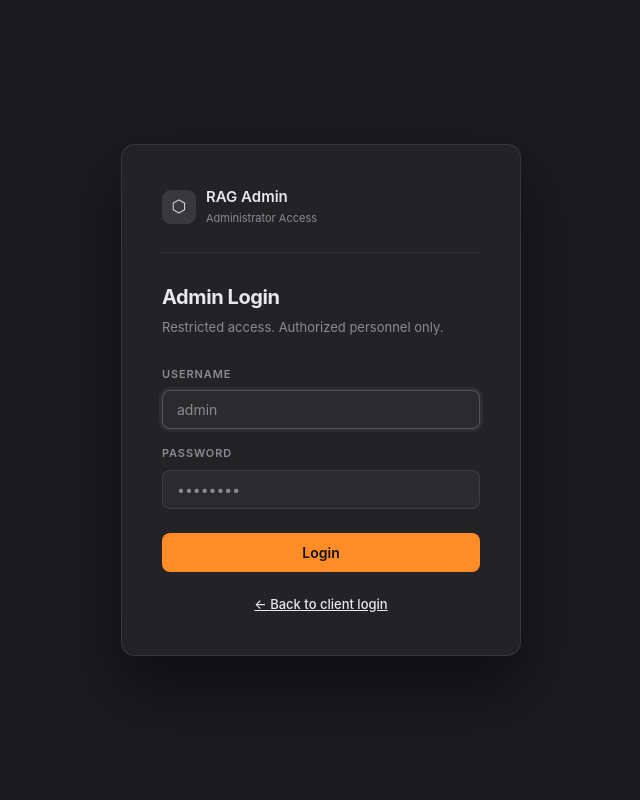
After one commit to f1lthysam/local-rag-engine, a Flask app: page /admin/login in a window 1280 px wide. The commit adds this page. Shown: the whole page, without its empty margins (319-959 px from the left). Run offline with Flask 3, Linux system fonts and the light colour scheme; some libraries are stand-ins or nearby versions; some web fonts are replaced.

Commit message:
Admin Log-In Page

```diff
--- a/app.py
+++ b/app.py
@@ -22,7 +22,31 @@ import query_data
 from scrape_web import scrape_and_save, scrape_full_website
 from usage_analytics import record_query_event, usage_summary
 
+ADMIN_USERNAME = os.getenv("ADMIN_USERNAME", "admin")
+ADMIN_PASSWORD = os.getenv("ADMIN_PASSWORD", "admin_oaHHpo_leC9Kr5p_I5DCjdLJ-HTLf-pAQBR3U0RQD1Y")
+
 app = Flask(__name__, template_folder="templates")
+
+@app.route("/admin/login", methods=["GET", "POST"])
+def admin_login():
+    if session.get("is_admin"):
+        return redirect(url_for("dashboard"))
+    error = None
+    if request.method == "POST":
+        username = request.form.get("username", "").strip()
+        password = request.form.get("password", "").strip()
+        if username == ADMIN_USERNAME and password == ADMIN_PASSWORD:
+            session["is_admin"] = True
+            session.permanent = True
+            return redirect(url_for("dashboard"))
+        error = "Invalid credentials."
+    return render_template("admin_login.html", error=error)
+
+@app.route("/admin/logout")
+def admin_logout():
+    session.pop("is_admin", None)
+    return redirect(url_for("admin_login"))
+
 
 app.register_blueprint(client_portal_bp)
 register_client_auth(app)
--- /dev/null
+++ b/templates/admin_login.html
@@ -0,0 +1,66 @@
+<!DOCTYPE html>
+<html lang="en">
+<head>
+<meta charset="UTF-8">
+<meta name="viewport" content="width=device-width, initial-scale=1.0">
+<title>Admin Login — RAG</title>
+<link rel="stylesheet" href="https://rsms.me/inter/inter.css">
+<style>
+  *, *::before, *::after { box-sizing: border-box; margin: 0; padding: 0; }
+  :root {
+    --bg: #1b1b1f; --surface: #232327; --border: rgba(255,255,255,0.06);
+    --border2: rgba(255,255,255,0.09); --text: #e8e8ea; --muted: #8b8b96;
+    --danger: #e05555; --danger-soft: rgba(224,85,85,0.12);
+    --sans: 'Inter', system-ui, sans-serif; --radius: 14px; --radius-sm: 8px;
+  }
+  html, body { background: var(--bg); color: var(--text); font-family: var(--sans); font-size: 15px; line-height: 1.6; -webkit-font-smoothing: antialiased; }
+  body { display: flex; align-items: center; justify-content: center; min-height: 100vh; padding: 24px; }
+  .box { background: var(--surface); border: 1px solid var(--border2); border-radius: var(--radius); padding: 40px; width: 100%; max-width: 400px; box-shadow: 0 32px 64px rgba(0,0,0,0.45); }
+  .logo-wrap { display: flex; align-items: center; gap: 10px; margin-bottom: 28px; padding-bottom: 24px; border-bottom: 1px solid var(--border); }
+  .logo-icon { width: 34px; height: 34px; background: rgba(255,255,255,0.1); border-radius: 9px; display: flex; align-items: center; justify-content: center; font-size: 17px; flex-shrink: 0; }
+  .logo-text { font-size: 15px; font-weight: 600; color: var(--text); }
+  .logo-sub { font-size: 11px; color: var(--muted); margin-top: 1px; }
+  h2 { font-size: 20px; font-weight: 700; color: var(--text); letter-spacing: -0.02em; margin-bottom: 4px; }
+  p.sub { color: var(--muted); font-size: 13px; margin-bottom: 28px; }
+  .form-group { margin-bottom: 16px; }
+  .form-label { display: block; font-size: 11px; font-weight: 600; letter-spacing: 0.08em; text-transform: uppercase; color: var(--muted); margin-bottom: 7px; }
+  .form-input { width: 100%; background: rgba(255,255,255,0.04); border: 1px solid var(--border2); border-radius: var(--radius-sm); color: var(--text); font-family: var(--sans); font-size: 14px; padding: 10px 14px; outline: none; transition: border-color 0.15s, box-shadow 0.15s; }
+  .form-input::placeholder { color: var(--muted); }
+  .form-input:focus { border-color: rgba(255,255,255,0.2); box-shadow: 0 0 0 3px rgba(255,255,255,0.05); }
+  .btn { display: inline-flex; align-items: center; justify-content: center; width: 100%; padding: 11px 18px; border-radius: var(--radius-sm); font-family: var(--sans); font-size: 14px; font-weight: 600; cursor: pointer; border: none; margin-top: 8px; transition: opacity 0.15s; }
+  .btn:hover { opacity: 0.88; }
+  .btn-primary { background:#ff8c26; color: #111; }
+  .alert-error { padding: 10px 14px; border-radius: var(--radius-sm); font-size: 13px; margin-bottom: 18px; background: var(--danger-soft); border: 1px solid rgba(224,85,85,0.25); color: var(--danger); }
+  .links { margin-top: 22px; text-align: center; font-size: 13px; color: var(--muted); }
+  .links a { color: var(--text); text-decoration: underline; font-weight: 500; }
+</style>
+</head>
+<body>
+<div class="box">
+  <div class="logo-wrap">
+    <div class="logo-icon">⬡</div>
+    <div>
+      <div  class="logo-text" style="align-self: center;">RAG Admin</div>
+      <div class="logo-sub">Administrator Access</div>
+    </div>
+  </div>
+  <h2>Admin Login</h2>
+  <p class="sub">Restricted access. Authorized personnel only.</p>
+  {% if error %}
+    <div class="alert-error">{{ error }}</div>
+  {% endif %}
+  <form method="POST">
+    <div class="form-group">
+      <label class="form-label">Username</label>
+      <input class="form-input" type="text" name="username" required autofocus placeholder="admin">
+    </div>
+    <div class="form-group">
+      <label class="form-label">Password</label>
+      <input class="form-input" type="password" name="password" required placeholder="••••••••">
+    </div>
+    <button class="btn btn-primary" type="submit">Login</button>
+  </form>
+  <div class="links"><a href="/client/login">← Back to client login</a></div>
+</div>
+</body>
+</html>
--- a/templates/client_login.html
+++ b/templates/client_login.html
@@ -226,7 +226,8 @@
 
   <div class="links">
     Don't have an account? <a href="/client/register">Sign up</a><br>
-    Didn't get the verification email? <a href="/client/resend-verify">Resend it</a>
+    Didn't get the verification email? <a href="/client/resend-verify">Resend it</a><br>
+    <a href="/admin/login" style="color:var(--muted);font-size:12px;margin-top:8px;display:inline-block;">Admin Login →</a>
   </div>
 </div>
 </body>
```
